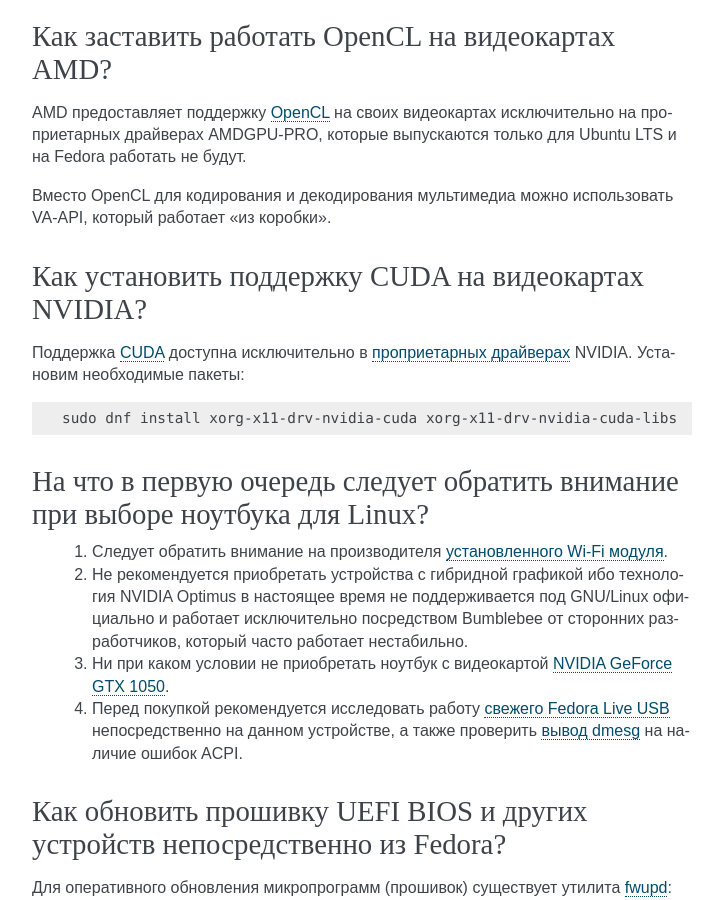
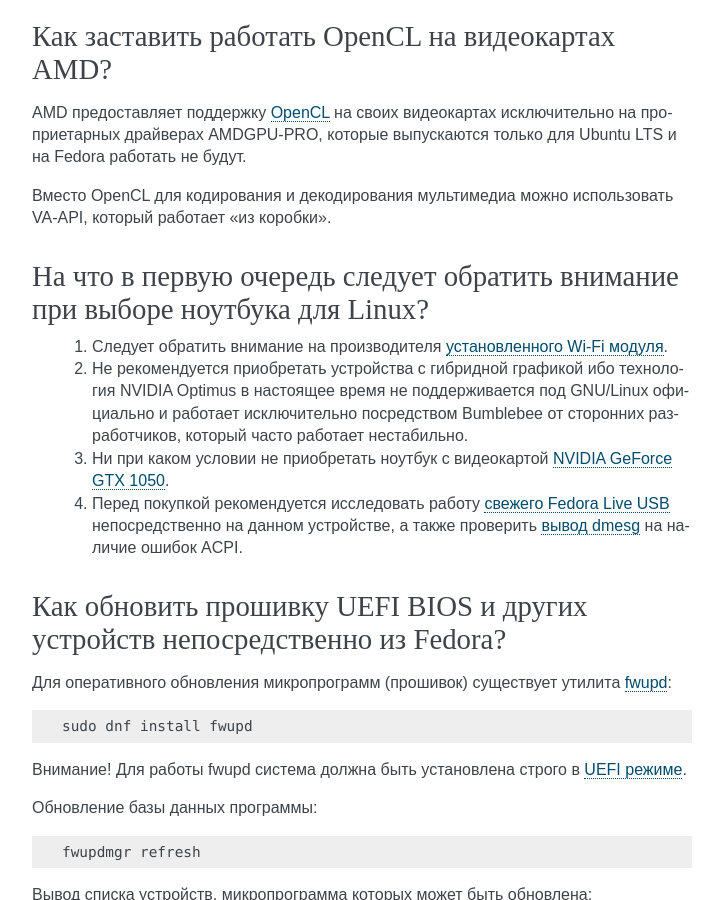
Before and after one commit to RussianFedora/FAQ, a Sphinx documentation site: the page built from source/hardware.rst, in a window 1280 px wide and 900 px high, scrolled down 6642 px. Shown: the whole window, without its empty margins (388-1111 px from the left). Built offline with Sphinx 7.4.7, drawn with Linux system fonts in a browser that asks for light colours; some of the changed text lies outside the part shown.

Commit message:
Removed old CUDA question.

```diff
--- a/source/hardware.rst
+++ b/source/hardware.rst
@@ -402,18 +402,6 @@
 AMD предоставляет поддержку `OpenCL <https://ru.wikipedia.org/wiki/OpenCL>`__ на своих видеокартах исключительно на проприетарных драйверах AMDGPU-PRO, которые выпускаются только для Ubuntu LTS и на Fedora работать не будут.
 
 Вместо OpenCL для кодирования и декодирования мультимедиа можно использовать VA-API, который работает "из коробки".
-
-.. index:: video, gpu, nvidia, cuda, drivers
-.. _nvidia-cuda:
-
-Как установить поддержку CUDA на видеокартах NVIDIA?
-=======================================================
-
-Поддержка `CUDA <https://ru.wikipedia.org/wiki/CUDA>`__ доступна исключительно в :ref:`проприетарных драйверах <nvidia-drivers>` NVIDIA. Установим необходимые пакеты:
-
-.. code-block:: text
-
-    sudo dnf install xorg-x11-drv-nvidia-cuda xorg-x11-drv-nvidia-cuda-libs
 
 .. index:: hardware, selection
 .. _linux-hardware:
```
